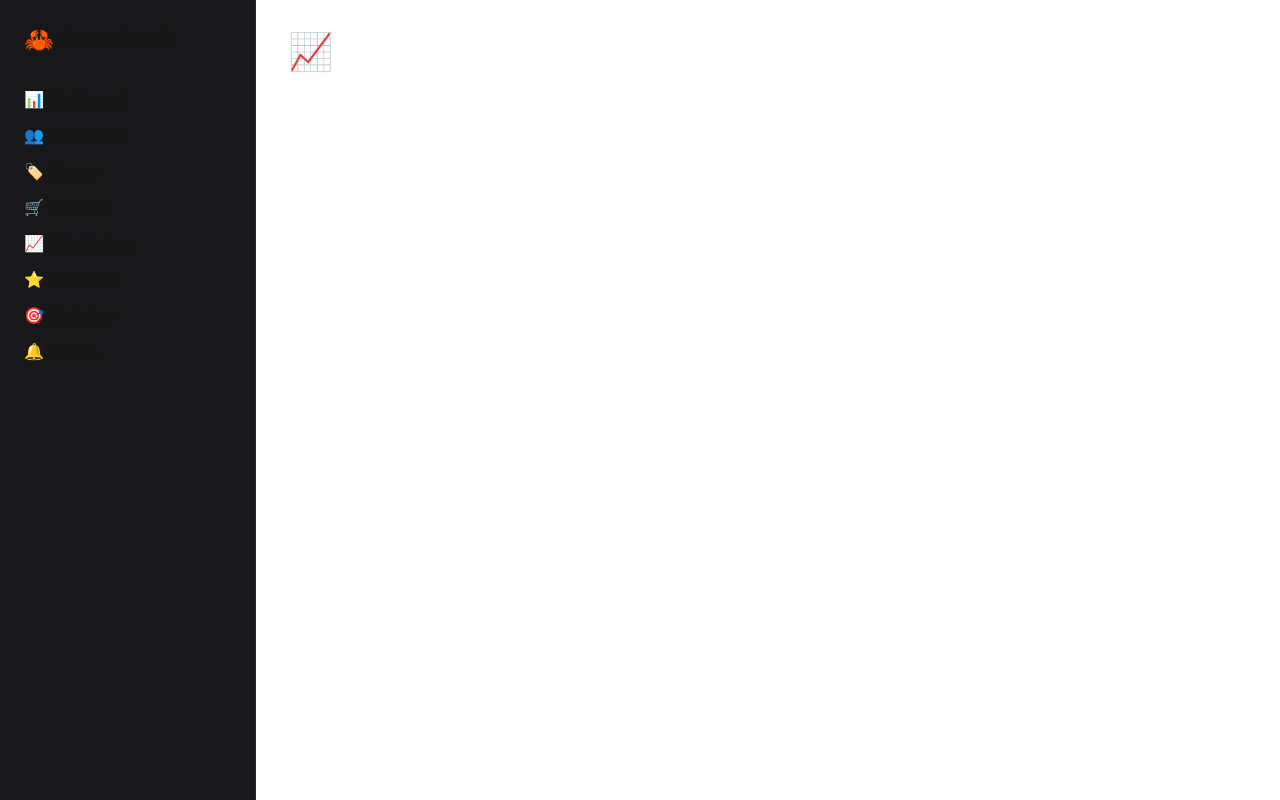
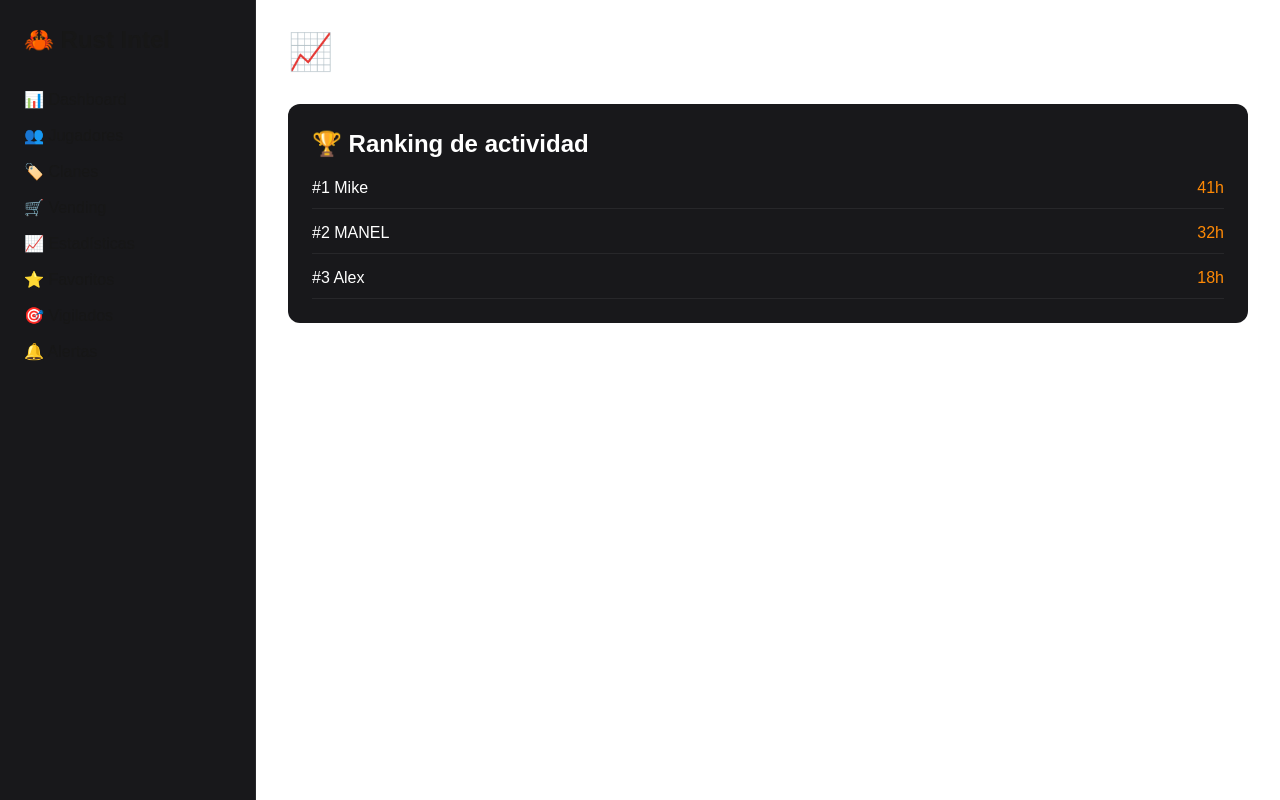
Before and after one commit to manelllurda-dotcom/rust-intel, a Next.js app in the folder frontend-web/: page /estadisticas in a window 1280 px wide. Built offline with nearby package versions, Linux system fonts and the light colour scheme.

Commit message:
Ranking de actividad

```diff
--- a/frontend-web/app/alertas/page.tsx
+++ b/frontend-web/app/alertas/page.tsx
@@ -1,7 +1,28 @@
+import { alertas } from "../../data/alertas";
+
 export default function AlertasPage() {
   return (
     <div className="p-8 text-white">
-      <h1 className="text-4xl font-bold">🔔 Alertas</h1>
+      <h1 className="text-4xl font-bold mb-8">
+        🔔 Alertas
+      </h1>
+
+      <div className="space-y-4">
+        {alertas.map((alerta, index) => (
+          <div
+            key={index}
+            className={`rounded-xl p-4 ${
+              alerta.tipo === "online"
+                ? "bg-green-900"
+                : alerta.tipo === "offline"
+                ? "bg-red-900"
+                : "bg-yellow-900"
+            }`}
+          >
+            <p>{alerta.mensaje}</p>
+          </div>
+        ))}
+      </div>
     </div>
   );
 }
--- a/frontend-web/app/estadisticas/page.tsx
+++ b/frontend-web/app/estadisticas/page.tsx
@@ -1,7 +1,38 @@
+import { jugadores } from "../../data/jugadores";
+
 export default function EstadisticasPage() {
+  const ranking = [...jugadores].sort(
+    (a, b) => b.horas - a.horas
+  );
+
   return (
     <div className="p-8 text-white">
-      <h1 className="text-4xl font-bold">📈 Estadísticas</h1>
+      <h1 className="text-4xl font-bold mb-8">
+        📈 Estadísticas
+      </h1>
+
+      <div className="bg-zinc-900 rounded-xl p-6">
+        <h2 className="text-2xl font-bold mb-4">
+          🏆 Ranking de actividad
+        </h2>
+
+        <div className="space-y-3">
+          {ranking.map((jugador, index) => (
+            <div
+              key={jugador.nombre}
+              className="flex justify-between border-b border-zinc-800 pb-2"
+            >
+              <span>
+                #{index + 1} {jugador.nombre}
+              </span>
+
+              <span className="text-orange-400">
+                {jugador.horas}h
+              </span>
+            </div>
+          ))}
+        </div>
+      </div>
     </div>
   );
 }
--- a/frontend-web/data/alertas.ts
+++ b/frontend-web/data/alertas.ts
@@ -7,4 +7,8 @@ export const alertas = [
     mensaje: "Alex se ha desconectado",
     tipo: "offline",
   },
+  {
+    mensaje: "Clan GG completamente offline",
+    tipo: "warning",
+  },
 ];
```
